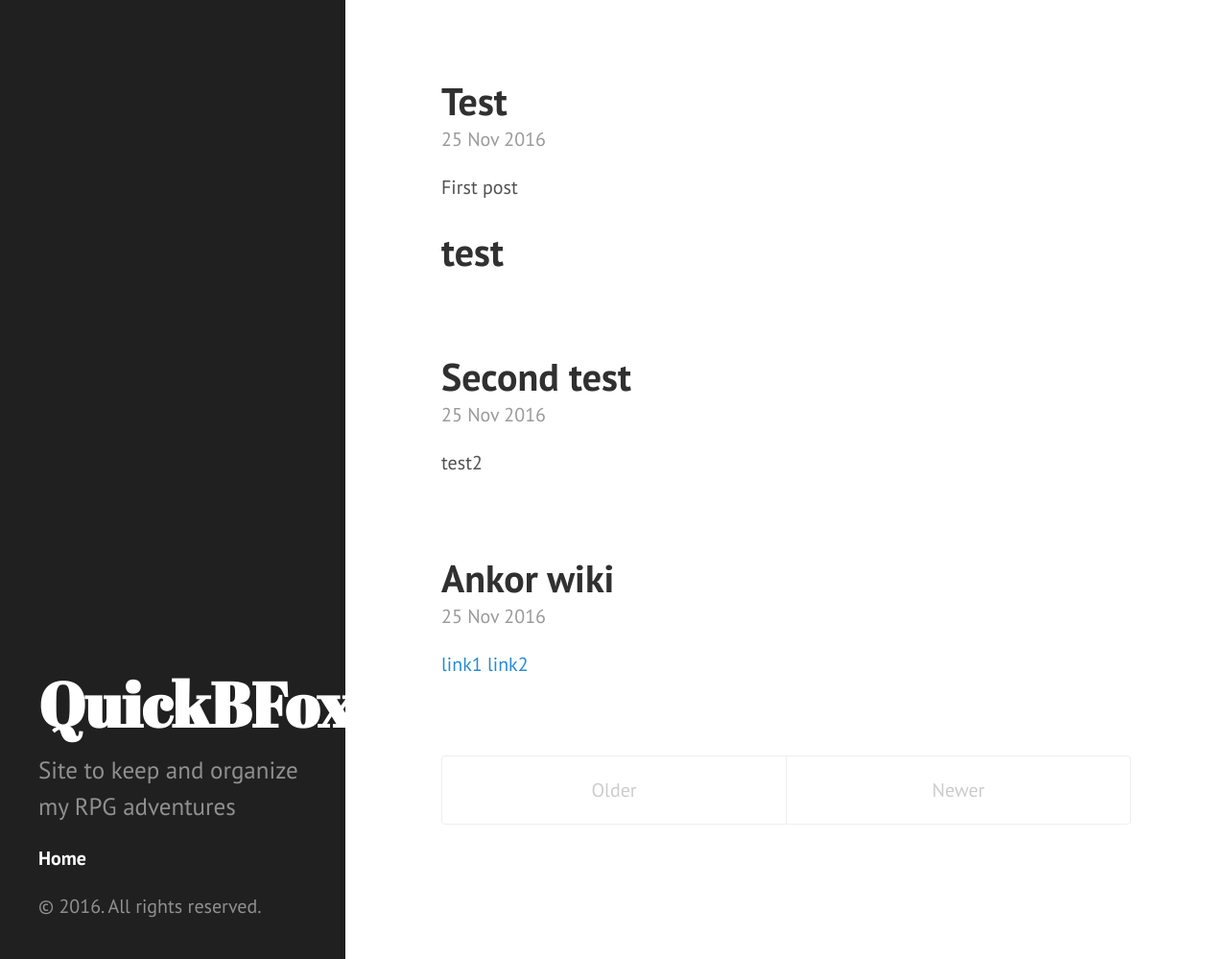
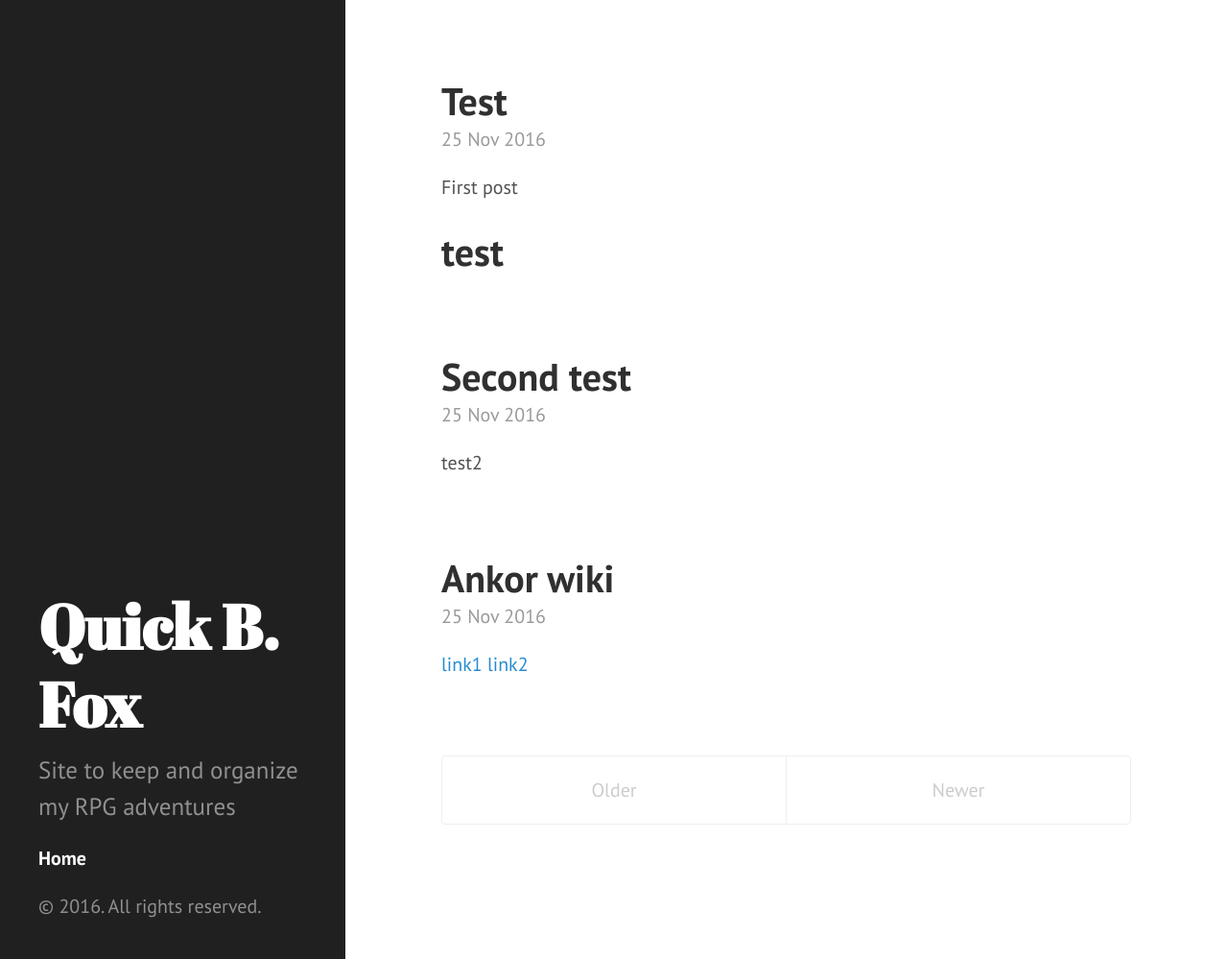
Before and after one commit to QuickBFox/QuickBFox.github.io, a Jekyll site: the page built from index.html, in a window 1280 px wide and 999 px high. Shown: the whole window at 96% size. Built offline with Jekyll 4.4.1, drawn with Linux system fonts in a browser that asks for light colours; the list of posts is cut into pages by our own code.

Commit message:
Update _config.yml

```diff
--- a/_config.yml
+++ b/_config.yml
@@ -2,7 +2,7 @@ excerpt_separator: ""
 pygments: true
 markdown: kramdown
 url: http://QuickBFox.github.io
-title: QuickBFox
+title: Quick B. Fox
 tagline: My worlds
 description: Site to keep and organize my RPG adventures
 paginate: 5
```
